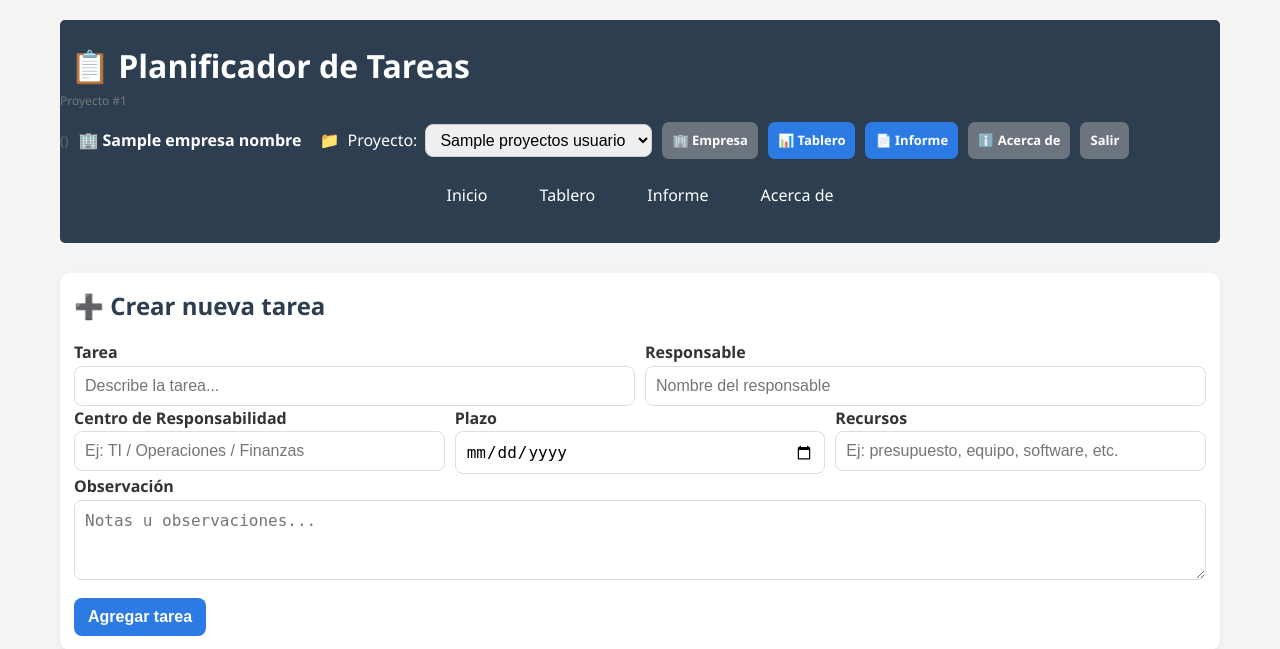
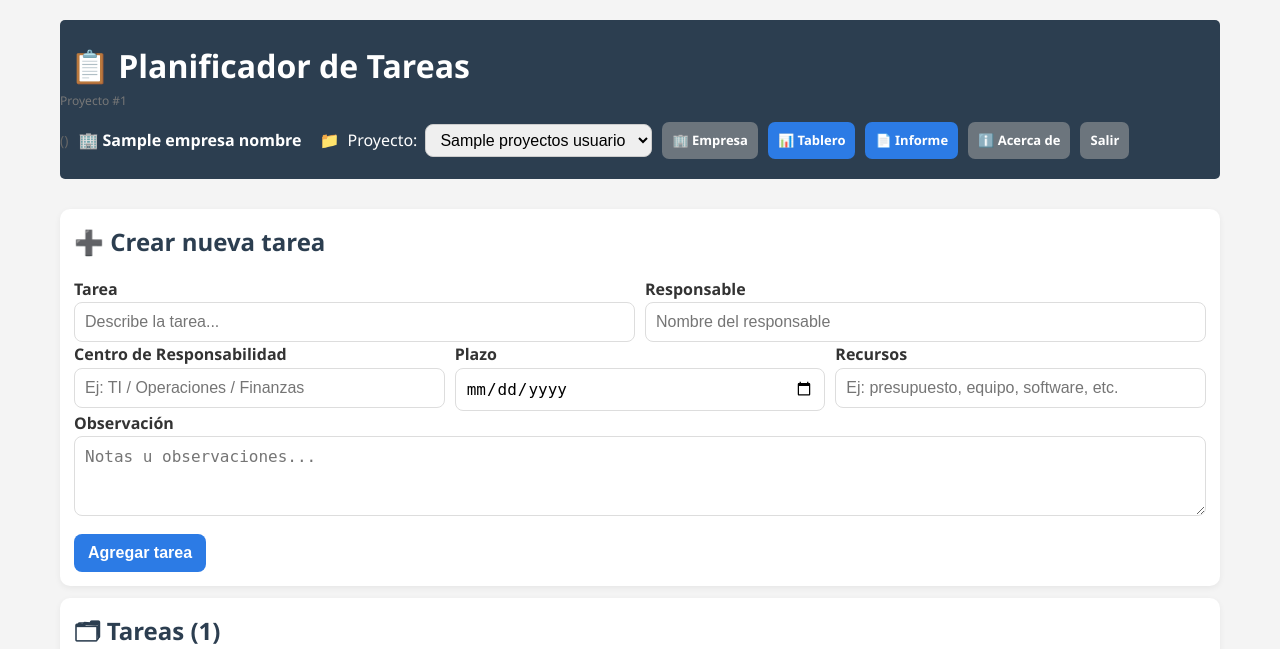
Before and after one commit to Juanmaq7030/gestor-tareas, a Flask app: template templates/index.html in a window 1280 px wide. Shown: the top 649 px of the page. Run offline with Flask 3, Linux system fonts and the light colour scheme; the template is opened without the code that fills it: most values are stand-ins (such as "Sample title", 1, 10 or a date in 2020).

Commit message:
Update index.html

```diff
--- a/templates/index.html
+++ b/templates/index.html
@@ -104,12 +104,6 @@ function cambiarProyecto(select){
         </div>
       </div>
 
-      <nav style="margin-top:10px;">
-        <a href="{{ url_for('proyecto_index', proyecto_id=proyecto_id) }}">Inicio</a>
-        <a href="{{ url_for('proyecto_tablero', proyecto_id=proyecto_id) }}">Tablero</a>
-        <a href="{{ url_for('proyecto_informe', proyecto_id=proyecto_id) }}">Informe</a>
-        <a href="{{ url_for('about') }}">Acerca de</a>
-      </nav>
     </header>
 
     <!-- CREAR TAREA -->
```
